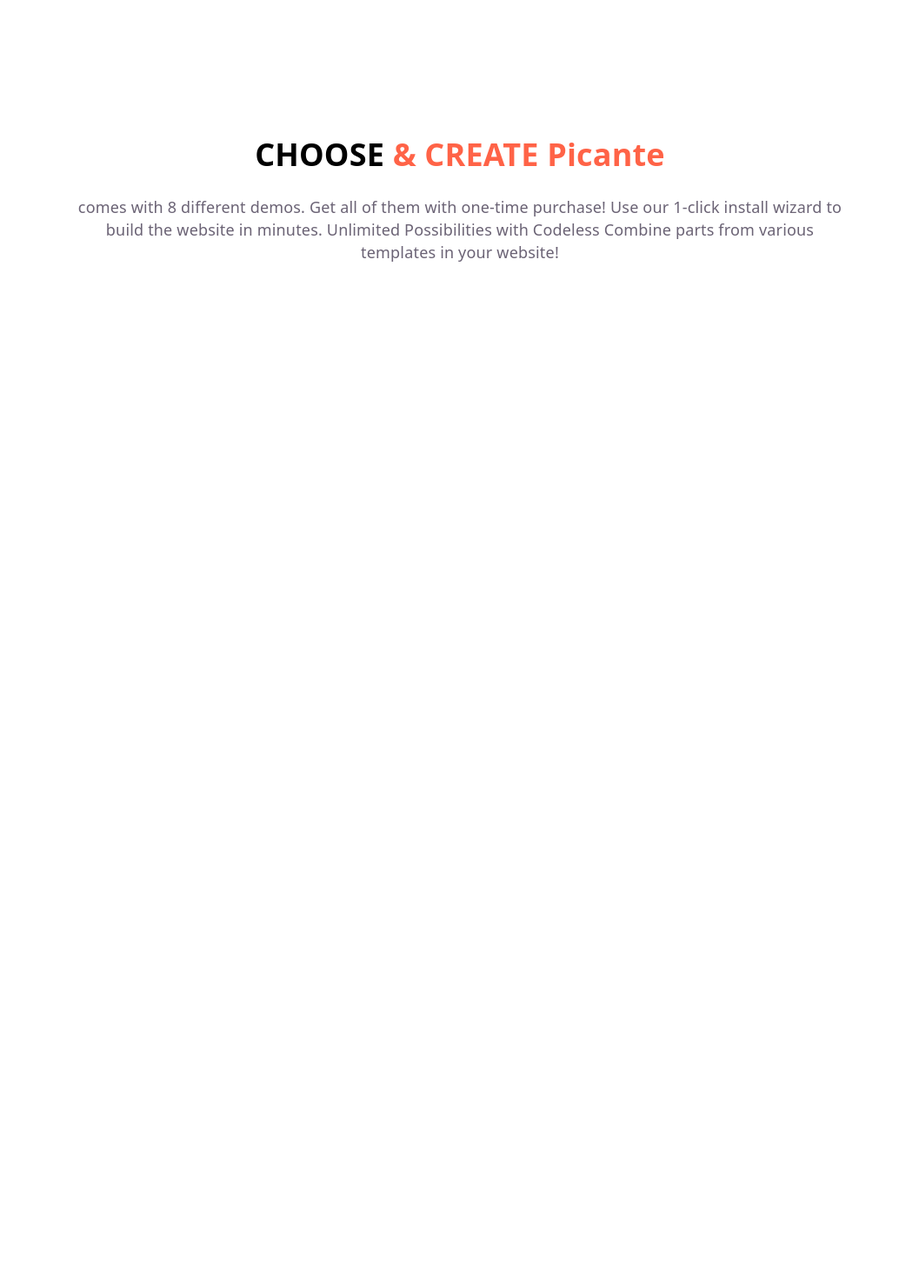
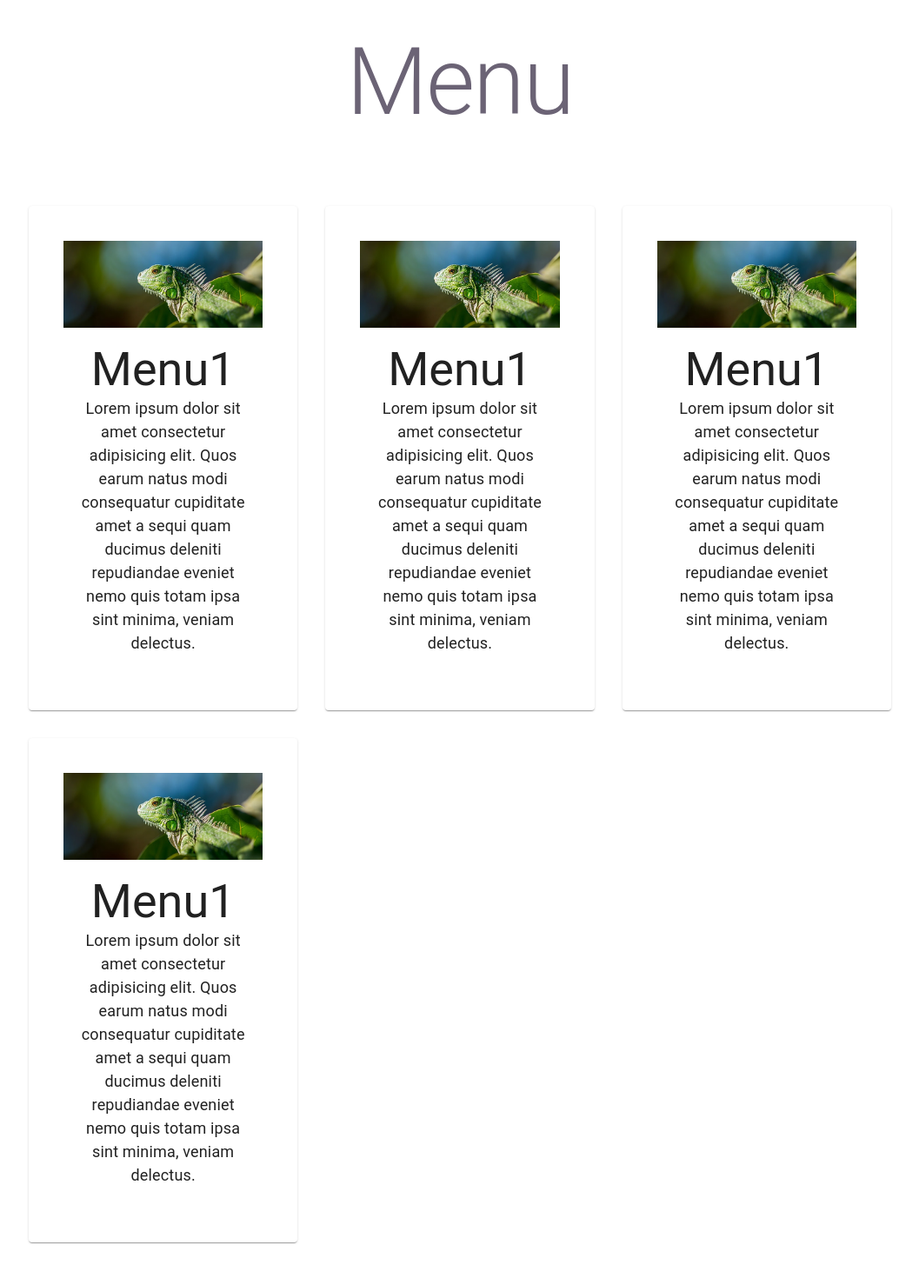
Before and after one commit to Sewar77/React3-Resturant, a React (Vite) app in the folder resturant/: page / in a window 1280 px wide. Shown: the part 174-1644 px from the top of the page at 87% size, without its empty margins (111-1168 px from the left). Before the commit the page ends 800 px from the top, so only its background shows below. Built offline with nearby package versions, Linux system fonts and the light colour scheme.

Commit message:
feat: add menu component with card layout and styling with MUI

```diff
--- a/resturant/src/App.jsx
+++ b/resturant/src/App.jsx
@@ -1,9 +1,11 @@
 import About from "./components/About/About.jsx";
+import Menu from "./components/Menu/Menu.jsx";
 
 function App() {
   return (
     <>
       <About />
+      <Menu />
     </>
   );
 }
--- a/resturant/src/components/About/About.css
+++ b/resturant/src/components/About/About.css
@@ -7,7 +7,6 @@
 }
 
 .container {
-  margin: auto;
-  width: 70%;
+  margin: 20px;
   text-align: center;
 }
--- a/resturant/src/components/Menu/Menu.jsx
+++ b/resturant/src/components/Menu/Menu.jsx
@@ -1,8 +1,127 @@
-function Menu(){
-return <>
-
-
-
-</>
+import {
+  Card,
+  CardContent,
+  CardMedia,
+  Container,
+  Grid,
+  Typography,
+} from "@mui/material";
+function Menu() {
+  return (
+    <>
+      <Container>
+        <Typography variant="h1">Menu</Typography>
+        <Grid
+          container
+          spacing={4}
+          sx={{
+            padding: 5,
+            margin: 5,
+          }}
+        >
+          <Grid size={4}>
+            <Card
+              sx={{
+                padding: 5,
+                textAlign: "center",
+              }}
+            >
+              <CardMedia
+                image="../../../src/assets/card.jpg"
+                title="Image"
+                sx={{
+                  height: 100,
+                }}
+              />
+              <CardContent>
+                <Typography variant="h3">Menu1</Typography>
+                <Typography variant="body1">
+                  Lorem ipsum dolor sit amet consectetur adipisicing elit. Quos
+                  earum natus modi consequatur cupiditate amet a sequi quam
+                  ducimus deleniti repudiandae eveniet nemo quis totam ipsa sint
+                  minima, veniam delectus.
+                </Typography>
+              </CardContent>
+            </Card>
+          </Grid>
+          <Grid size={4}>
+            <Card
+              sx={{
+                padding: 5,
+                textAlign: "center",
+              }}
+            >
+              <CardMedia
+                image="../../../src/assets/card.jpg"
+                title="Image"
+                sx={{
+                  height: 100,
+                }}
+              />
+              <CardContent>
+                <Typography variant="h3">Menu1</Typography>
+                <Typography variant="body1">
+                  Lorem ipsum dolor sit amet consectetur adipisicing elit. Quos
+                  earum natus modi consequatur cupiditate amet a sequi quam
+                  ducimus deleniti repudiandae eveniet nemo quis totam ipsa sint
+                  minima, veniam delectus.
+                </Typography>
+              </CardContent>
+            </Card>
+          </Grid>
+          <Grid size={4}>
+            <Card
+              sx={{
+                padding: 5,
+                textAlign: "center",
+              }}
+            >
+              <CardMedia
+                image="../../../src/assets/card.jpg"
+                title="Image"
+                sx={{
+                  height: 100,
+                }}
+              />
+              <CardContent>
+                <Typography variant="h3">Menu1</Typography>
+                <Typography variant="body1">
+                  Lorem ipsum dolor sit amet consectetur adipisicing elit. Quos
+                  earum natus modi consequatur cupiditate amet a sequi quam
+                  ducimus deleniti repudiandae eveniet nemo quis totam ipsa sint
+                  minima, veniam delectus.
+                </Typography>
+              </CardContent>
+            </Card>
+          </Grid>
+          <Grid size={4}>
+            <Card
+              sx={{
+                padding: 5,
+                textAlign: "center",
+              }}
+            >
+              <CardMedia
+                image="../../../src/assets/card.jpg"
+                title="Image"
+                sx={{
+                  height: 100,
+                }}
+              />
+              <CardContent>
+                <Typography variant="h3">Menu1</Typography>
+                <Typography variant="body1">
+                  Lorem ipsum dolor sit amet consectetur adipisicing elit. Quos
+                  earum natus modi consequatur cupiditate amet a sequi quam
+                  ducimus deleniti repudiandae eveniet nemo quis totam ipsa sint
+                  minima, veniam delectus.
+                </Typography>
+              </CardContent>
+            </Card>
+          </Grid>
+        </Grid>
+      </Container>
+    </>
+  );
 }
-export default Menu
+export default Menu;
```
Also changed, not shown: resturant/src/assets/card.jpg (added).
